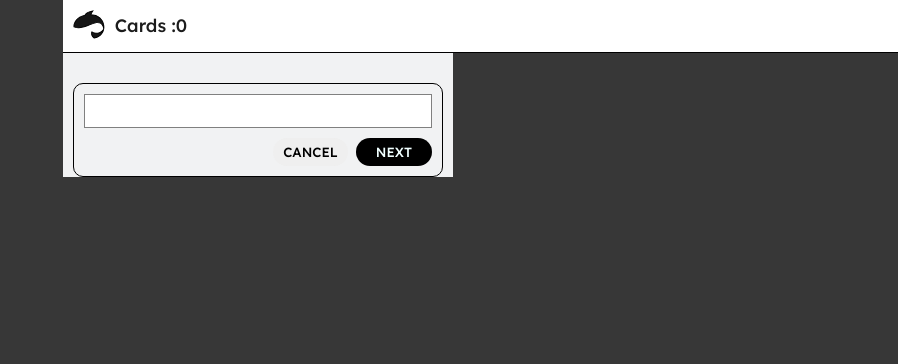
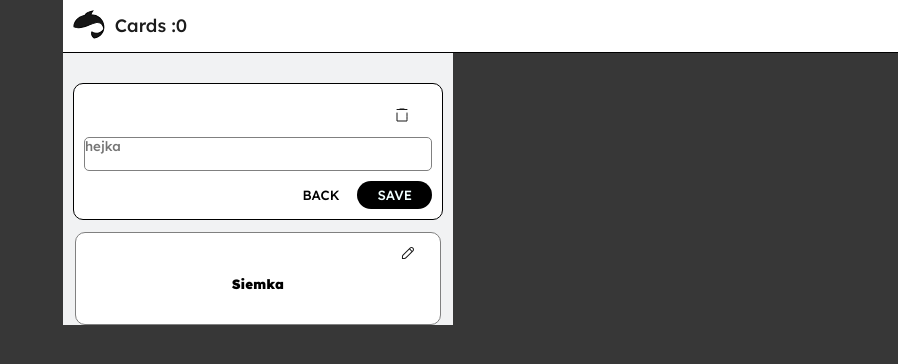
Before and after one commit to DominikReszczynski/fischkapp, a React (Vite) app: page / in a window 1280 px wide. Both pictures are taken after a click on the button 788 px from the left and 109 px from the top of the page. Shown: the top 364 px of the page, without its empty margins (382-1280 px from the left). Built offline with nearby package versions, Linux system fonts and the light colour scheme.

Commit message:
application of amendments to commentary

```diff
--- a/src/App.tsx
+++ b/src/App.tsx
@@ -1,17 +1,31 @@
+import React, { useState } from 'react';
+
 import { AppHeader } from './components/AppHeader';
 import { AppLayout } from './components/AppLayout';
-import { AppCardEdit } from './components/AppCardEdit';
-import { AppCard } from './components/AppCard';
+import { AppCardAdd } from './components/AppCardAdd';
+import { AppCard } from './components/AppCard/AppCard';
 
 import './App.css';
 
+interface Flashcard {
+	front: string;
+	back: string;
+}
+
 function App() {
+	const [cards, setCards] = useState([]);
+	const [isAddingCard, setAdding] = useState(false);
 	return (
 		<AppLayout>
-			<AppHeader />
+			<AppHeader cardsAmount={cards.length} onAddCard={() => setAdding(true)} />
 			<div className='content'>
-				{/* <AppCardEdit /> */}
-				<AppCard />
+				{isAddingCard && <AppCardAdd onAddCard={() => setAdding(false)} />}
+				{!isAddingCard && (
+					<>
+						<AppCard front='hejka' back='Hey' />
+						<AppCard front='Siemka' back='Hey' />
+					</>
+				)}
 			</div>
 		</AppLayout>
 	);
--- a/src/components/AppCard.tsx
+++ /dev/null
@@ -1,133 +0,0 @@
-import React, { useState } from 'react';
-// import style from './AppCardEdit.module.css';
-import binIcon from '../images/Kind=Delete.svg';
-import styles from './AppCard.module.css';
-import editIcon from '../images/Kind=Edit.svg';
-
-interface Flashcard {
-	front: string;
-	back: string;
-}
-
-export const AppCard = () => {
-	const textArr: Flashcard[] = [
-		{ front: 'What is Lorem Ipsum?', back: 'fish' },
-		{ front: 'Lorem Ipsum is simply dummy text of the printing', back: 'fish' },
-		{
-			front: 'and typesetting industry. Lorem Ipsum has been the industry',
-			back: 'fish',
-		},
-		{
-			front:
-				'standard dummy text ever since the 1500s, when an unknown printer',
-			back: 'fish',
-		},
-		{
-			front: 'took a galley of type and scrambled it to make a type',
-			back: 'fish',
-		},
-		{
-			front:
-				'specimen book. It has survived not only five centuries, but also the leap',
-			back: 'fish',
-		},
-		{
-			front: 'into electronic typesetting, remaining essentially unchanged.',
-			back: 'fish',
-		},
-	];
-
-	const [cards, setCards] = useState<Flashcard[]>(textArr);
-	const [isEditing, setIsEditing] = useState<boolean[]>(
-		Array(textArr.length).fill(false)
-	);
-	const [editMode, setEditMode] = useState<boolean>(true);
-	const [secondPageVisable, setSecondPageVisable] = useState<boolean>(true);
-	const toggleCardSide = (index: number) => {
-		const newEditingState = [...isEditing];
-		newEditingState[index] = !newEditingState[index];
-		setIsEditing(newEditingState);
-	};
-
-	return (
-		<>
-			{editMode && (
-				<div>
-					{cards.map((card, index) => (
-						<button
-							className={styles.cardBtn}
-							key={index}
-							onClick={() => toggleCardSide(index)}
-						>
-							<div className={styles.card}>
-								<div className={styles.editConteiner}>
-									<button
-										onClick={() => {
-											console.log('jestem');
-											setEditMode(false);
-										}}
-									>
-										<img src={editIcon} alt='edit' />
-									</button>
-								</div>
-
-								<h4 className={styles.text}>
-									{isEditing[index] ? card.back : card.front}
-								</h4>
-							</div>
-						</button>
-					))}
-				</div>
-			)}
-			{!editMode && (
-				<>
-					{secondPageVisable && (
-						<div className={styles.cardConteinerNext}>
-							<textarea className={styles.inputText}></textarea>
-							<div>
-								<button
-									className={styles.btnCancel}
-									onClick={() => setEditMode(true)}
-								>
-									CANCEL
-								</button>
-								<button
-									className={styles.btnConfirm}
-									onClick={() => setSecondPageVisable(false)}
-								>
-									NEXT
-								</button>
-							</div>
-						</div>
-					)}
-					{!secondPageVisable && (
-						<div className={styles.cardConteinerSave}>
-							<div className={styles.saveHeader}>
-								<button className={styles.binBtn}>
-									<img src={binIcon} alt='binIcon' />
-								</button>
-							</div>
-							<textarea className={styles.inputText}></textarea>
-							<div>
-								<button
-									className={styles.btnCancel}
-									onClick={() => setSecondPageVisable(true)}
-								>
-									BACK
-								</button>
-								<button
-									className={styles.btnConfirm}
-									onClick={() => {
-										setEditMode(true), setSecondPageVisable(true);
-									}}
-								>
-									SAVE
-								</button>
-							</div>
-						</div>
-					)}
-				</>
-			)}
-		</>
-	);
-};
--- /dev/null
+++ b/src/components/AppCard/AppCard.tsx
@@ -0,0 +1,36 @@
+import React, { useState } from 'react';
+// import styles from './AppCardEdit.module.css';
+import styles from './AppCard.module.css';
+
+import { EditCard } from './edit/editCard';
+import { NormalCard } from './normal/normalCard';
+
+export const AppCard = ({ front, back }) => {
+	const [side, setSide] = useState(true);
+	const [isEdit, setEdit] = useState(false);
+	return (
+		<>
+			<div>
+				{!isEdit && (
+					<NormalCard
+						front={front}
+						back={back}
+						side={side}
+						isEdit={isEdit}
+						changeSide={() => setSide(!side)}
+						openEdit={() => setEdit(true)}
+					/>
+				)}
+				{isEdit && (
+					<EditCard
+						front={front}
+						back={back}
+						side={side}
+						isEdit={isEdit}
+						closeEdit={() => setEdit(false)}
+					/>
+				)}
+			</div>
+		</>
+	);
+};
--- /dev/null
+++ b/src/components/AppCard/edit/editCard.module.css
@@ -0,0 +1,55 @@
+/* card */
+.cardConteinerSave {
+	display: flex;
+	flex-direction: column;
+	margin: 10px;
+	padding: 10px;
+	border: 1px solid;
+	border-radius: 10px;
+	background-color: white;
+}
+.saveHeader {
+	margin-top: 0px;
+}
+/* input */
+.inputText {
+	width: 100%;
+	min-height: '40px';
+	resize: none;
+	border: 1px solid gray;
+	border-radius: 5px;
+}
+/* buttons */
+.cardConteinerSave div {
+	display: flex;
+	justify-content: right;
+	margin-top: 10px;
+}
+.cardConteinerSave .saveHeader {
+	margin-top: 0px;
+}
+.cardConteinerSave div button {
+	padding: 6px 20px;
+	margin-right: 8px;
+	border: 0px;
+	border-radius: 20px;
+}
+.cardConteinerSave div button:first-child {
+	padding: 0 10px;
+}
+.cardConteinerSave div button:last-child {
+	margin-right: 0px;
+}
+.binBtn {
+	padding: -10px 0;
+	border: none;
+	background-color: rgba(0, 0, 0, 0);
+}
+.btnCancel {
+	border: none;
+	background-color: rgba(0, 0, 0, 0);
+}
+.btnConfirm {
+	color: azure;
+	background-color: black;
+}
--- /dev/null
+++ b/src/components/AppCard/edit/editCard.tsx
@@ -0,0 +1,32 @@
+import React, { useState } from 'react';
+import binIcon from '../../../images/Kind=Delete.svg';
+import styles from './editCard.module.css';
+
+export const EditCard = ({ front, back, side, isEdit, closeEdit }) => {
+	return (
+		<div className={styles.cardConteinerSave}>
+			<div className={styles.saveHeader}>
+				<button className={styles.binBtn}>
+					<img src={binIcon} alt='binIcon' />
+				</button>
+			</div>
+			<textarea
+				className={styles.inputText}
+				placeholder={isEdit ? (side ? back : front) : ''}
+			></textarea>
+			<div>
+				<button className={styles.btnCancel} onClick={() => closeEdit()}>
+					BACK
+				</button>
+				<button
+					className={styles.btnConfirm}
+					onClick={() => {
+						closeEdit();
+					}}
+				>
+					SAVE
+				</button>
+			</div>
+		</div>
+	);
+};
--- /dev/null
+++ b/src/components/AppCard/normal/normalCard.module.css
@@ -0,0 +1,27 @@
+.cardBtn {
+	display: flex;
+	justify-content: center;
+	flex-direction: column;
+	width: calc(100% - 24px);
+	margin: 12px;
+	padding: 0 12px 12px 12px;
+	background-color: rgb(255, 255, 255);
+	border: 1px solid grey;
+	border-radius: 10px;
+}
+.card {
+	width: 100%;
+}
+.editConteiner {
+	display: flex;
+	justify-content: right;
+}
+.text {
+	text-align: center;
+	margin: 0 20px 20px 20px;
+	word-wrap: break-word;
+}
+.editConteiner button {
+	border: none;
+	background-color: rgba(0, 0, 0, 0);
+}
--- /dev/null
+++ b/src/components/AppCard/normal/normalCard.tsx
@@ -0,0 +1,33 @@
+import React from 'react';
+import styles from './normalCard.module.css';
+import editIcon from '../../../images/Kind=Edit.svg';
+export const NormalCard = ({
+	front,
+	back,
+	side,
+	isEdit,
+	changeSide,
+	openEdit,
+}) => {
+	return (
+		<button
+			className={styles.cardBtn}
+			onClick={() => (!isEdit ? changeSide() : null)}
+		>
+			<div className={styles.card}>
+				<div className={styles.editConteiner}>
+					<button
+						onClick={() => {
+							console.log('jestem w edit');
+							openEdit();
+						}}
+					>
+						<img src={editIcon} alt='edit' />
+					</button>
+				</div>
+
+				<h4 className={styles.text}>{side ? front : back}</h4>
+			</div>
+		</button>
+	);
+};
--- a/src/components/AppCard.module.css
+++ b/src/components/AppCardAdd.module.css
@@ -1,27 +1,3 @@
-.cardBtn {
-	display: flex;
-	justify-content: center;
-	flex-direction: column;
-	width: calc(100% - 24px);
-	margin: 12px;
-	padding: 0 12px 12px 12px;
-	background-color: rgb(255, 255, 255);
-	border: 1px solid grey;
-	border-radius: 10px;
-}
-.card {
-	width: 100%;
-}
-.editConteiner {
-	display: flex;
-	justify-content: right;
-}
-.text {
-	text-align: center;
-	margin: 0 20px 20px 20px;
-	word-wrap: break-word;
-}
-
 /* card */
 .cardConteinerNext,
 .cardConteinerSave {
--- /dev/null
+++ b/src/components/AppCardAdd.tsx
@@ -0,0 +1,54 @@
+import React, { useState } from 'react';
+import style from './AppCardAdd.module.css';
+import binIcon from '../images/Kind=Delete.svg';
+//card
+export const AppCardAdd = ({ onAddCard }) => {
+	const [secondPageVisable, setSecondPageVisable] = useState<boolean>(true);
+	return (
+		<>
+			{secondPageVisable && (
+				<div className={style.cardConteinerNext}>
+					<textarea className={style.inputText}></textarea>
+					<div>
+						<button className={style.btnCancel} onClick={() => null}>
+							CANCEL
+						</button>
+						<button
+							className={style.btnConfirm}
+							onClick={() => setSecondPageVisable(false)}
+						>
+							NEXT
+						</button>
+					</div>
+				</div>
+			)}
+			{!secondPageVisable && (
+				<div className={style.cardConteinerSave}>
+					<div className={style.saveHeader}>
+						<button className={style.binBtn}>
+							<img src={binIcon} alt='binIcon' />
+						</button>
+					</div>
+					<textarea className={style.inputText}></textarea>
+					<div>
+						<button
+							className={style.btnCancel}
+							onClick={() => setSecondPageVisable(true)}
+						>
+							BACK
+						</button>
+						<button
+							className={style.btnConfirm}
+							onClick={() => {
+								setSecondPageVisable(true);
+								onAddCard();
+							}}
+						>
+							SAVE
+						</button>
+					</div>
+				</div>
+			)}
+		</>
+	);
+};
--- a/src/components/AppHeader.tsx
+++ b/src/components/AppHeader.tsx
@@ -3,18 +3,14 @@ import styles from './AppHeader.module.css';
 import fischkappLogo from '../images/fischkappLogo.svg';
 import plusIcon from '../images/plusIcon.svg';
 // header
-export const AppHeader = () => {
-	const [count, setCount] = useState<number>(0);
+export const AppHeader = ({ cardsAmount, onAddCard }) => {
 	return (
 		<header className={styles.headerConteiner}>
 			<a href='' target='_blank'>
 				<img src={fischkappLogo} className={styles.logo} alt='Fischkapp logo' />
 			</a>
-			<p className={styles.cardInfo}>{`Cards :${count}`}</p>
-			<button
-				className={styles.plusBtn}
-				// onClick={() => setCount((count) => count + 1)}
-			>
+			<p className={styles.cardInfo}>{`Cards :${cardsAmount}`}</p>
+			<button className={styles.plusBtn} onClick={() => onAddCard()}>
 				<img src={plusIcon} alt='plusIcon' />
 			</button>
 		</header>
```
Also changed, not shown: src/components/AppCardEdit.tsx (deleted, +0 -7 lines), src/components/AppCard/AppCard.module.css (added).
